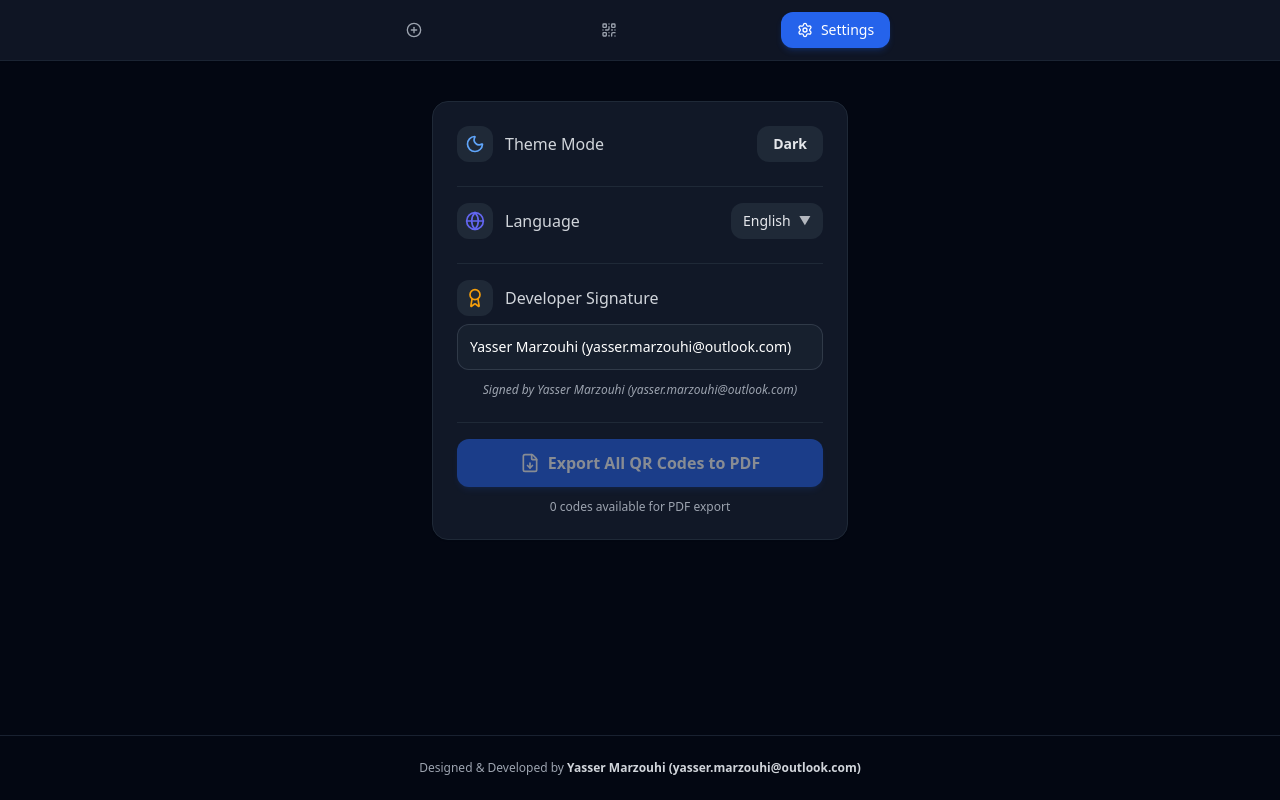
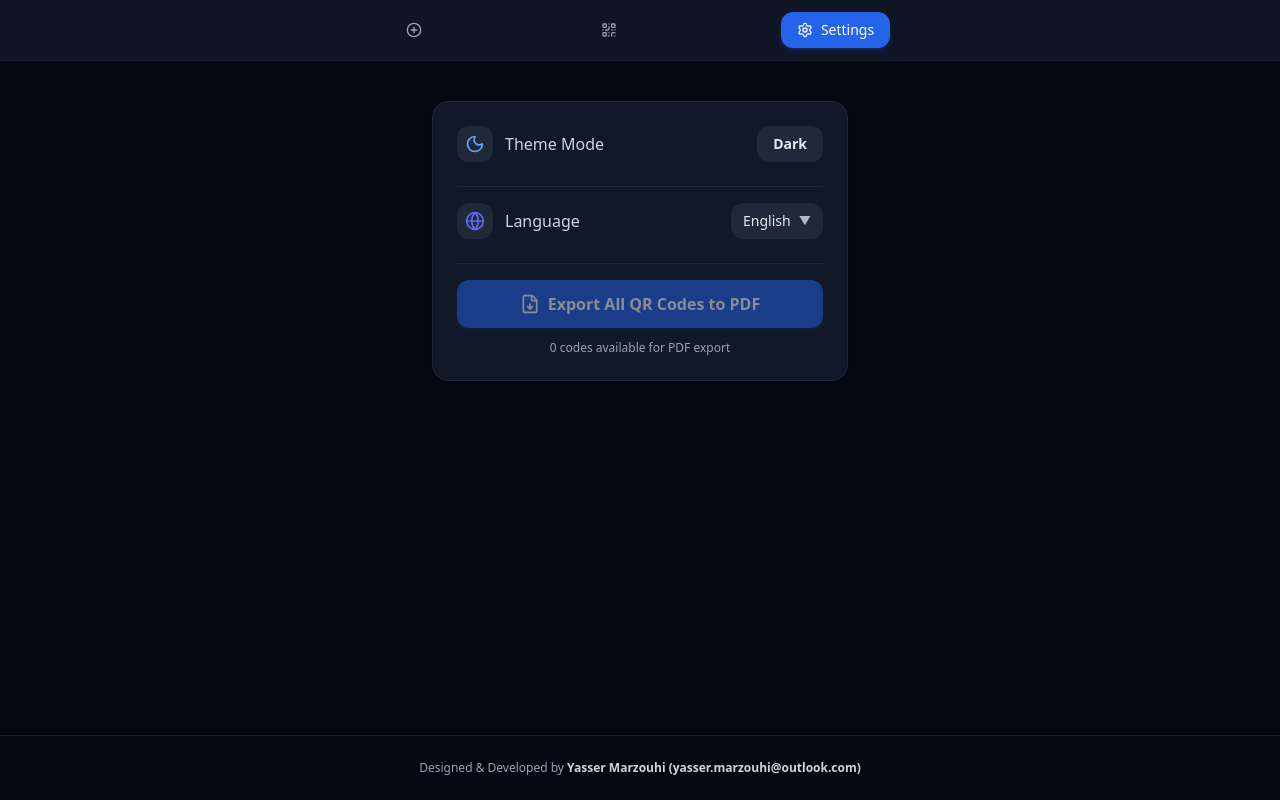
Before and after one commit to Yassermar11/vip-code-manager, a React (Vite) app: page / in a window 1280 px wide. Both pictures are taken after a click on the button 878 px from the left and 30 px from the top of the page. Built offline with nearby package versions, Linux system fonts and the light colour scheme.

Commit message:
Remove developer signature settings input and position signature text right under PDF content

```diff
--- a/src/components/SettingsView.tsx
+++ b/src/components/SettingsView.tsx
@@ -1,7 +1,7 @@
 import React, { useState } from 'react';
 import { AppSettings, CodeItem, Language, ThemeMode } from '../types';
 import { t } from '../utils/translations';
-import { FileDown, Sun, Moon, Globe, Award } from 'lucide-react';
+import { FileDown, Sun, Moon, Globe } from 'lucide-react';
 import jsPDF from 'jspdf';
 import QRCode from 'qrcode';
 
@@ -102,15 +102,16 @@ export const SettingsView: React.FC<SettingsViewProps> = ({
 
       setExportProgress(90);
 
-      // Add footer signature and version v1.0.0 to all pages of the PDF
+      // Add signature and version v1.0.0 right under the last QR code generation area on each page
       const totalPages = doc.getNumberOfPages();
       for (let p = 1; p <= totalPages; p++) {
         doc.setPage(p);
         doc.setFont('helvetica', 'normal');
         doc.setFontSize(8);
-        doc.setTextColor(130, 130, 130);
+        doc.setTextColor(100, 100, 100);
         const footerText = `Created by ${settings.signature || 'Yasser Marzouhi (yasser.marzouhi@outlook.com)'} | v1.0.0`;
-        doc.text(footerText, pageWidth / 2, pageHeight - 8, { align: 'center' });
+        const contentBottomY = margin + 10 + rows * cellHeight + 6;
+        doc.text(footerText, pageWidth / 2, contentBottomY, { align: 'center' });
       }
 
       setExportProgress(95);
@@ -183,28 +184,6 @@ export const SettingsView: React.FC<SettingsViewProps> = ({
           </div>
         </div>
 
-        {/* Developer Signature */}
-        <div className="pt-4 border-t border-gray-100 dark:border-gray-800 space-y-2">
-          <div className="flex items-center space-x-3 text-gray-700 dark:text-gray-300">
-            <div className="p-2 bg-gray-100 dark:bg-gray-800 rounded-xl">
-              <Award className="w-5 h-5 text-amber-500" />
-            </div>
-            <span className="font-medium">{t(settings.language, 'signature')}</span>
-          </div>
-          <input
-            type="text"
-            value={settings.signature || ''}
-            onChange={(e) => onUpdateSettings({ ...settings, signature: e.target.value })}
-            placeholder={t(settings.language, 'signaturePlaceholder')}
-            className="w-full p-3 border border-gray-200 dark:border-gray-700/80 rounded-xl text-sm bg-gray-50/50 dark:bg-gray-800/50 dark:text-white focus:outline-none focus:ring-2 focus:ring-blue-500/20 focus:border-blue-500 transition"
-          />
-          {settings.signature && (
-            <p className="text-xs text-gray-500 dark:text-gray-400 italic text-center pt-1">
-              Signed by {settings.signature}
-            </p>
-          )}
-        </div>
-
         {/* PDF Export */}
         <div className="pt-4 border-t border-gray-100 dark:border-gray-800">
           <button
```
